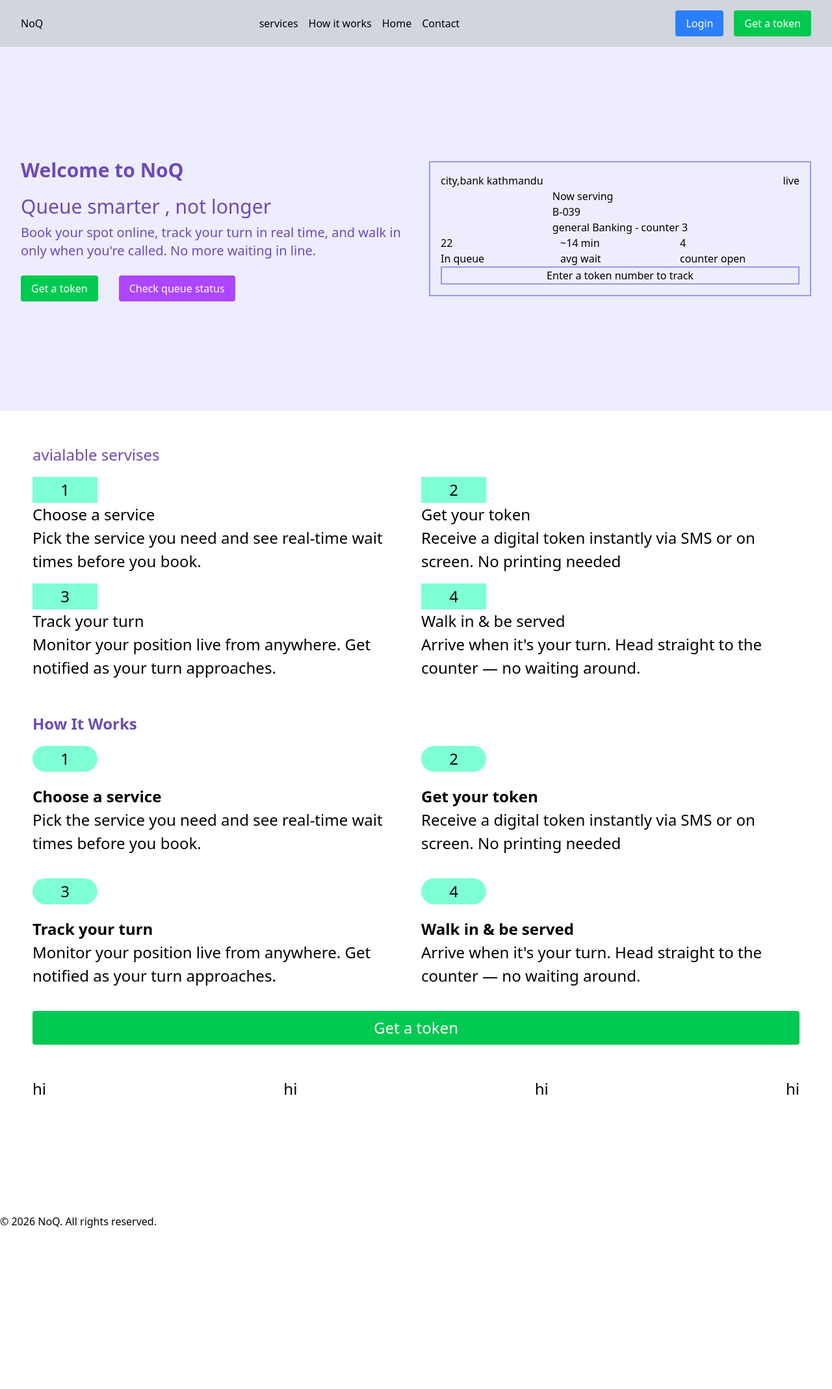
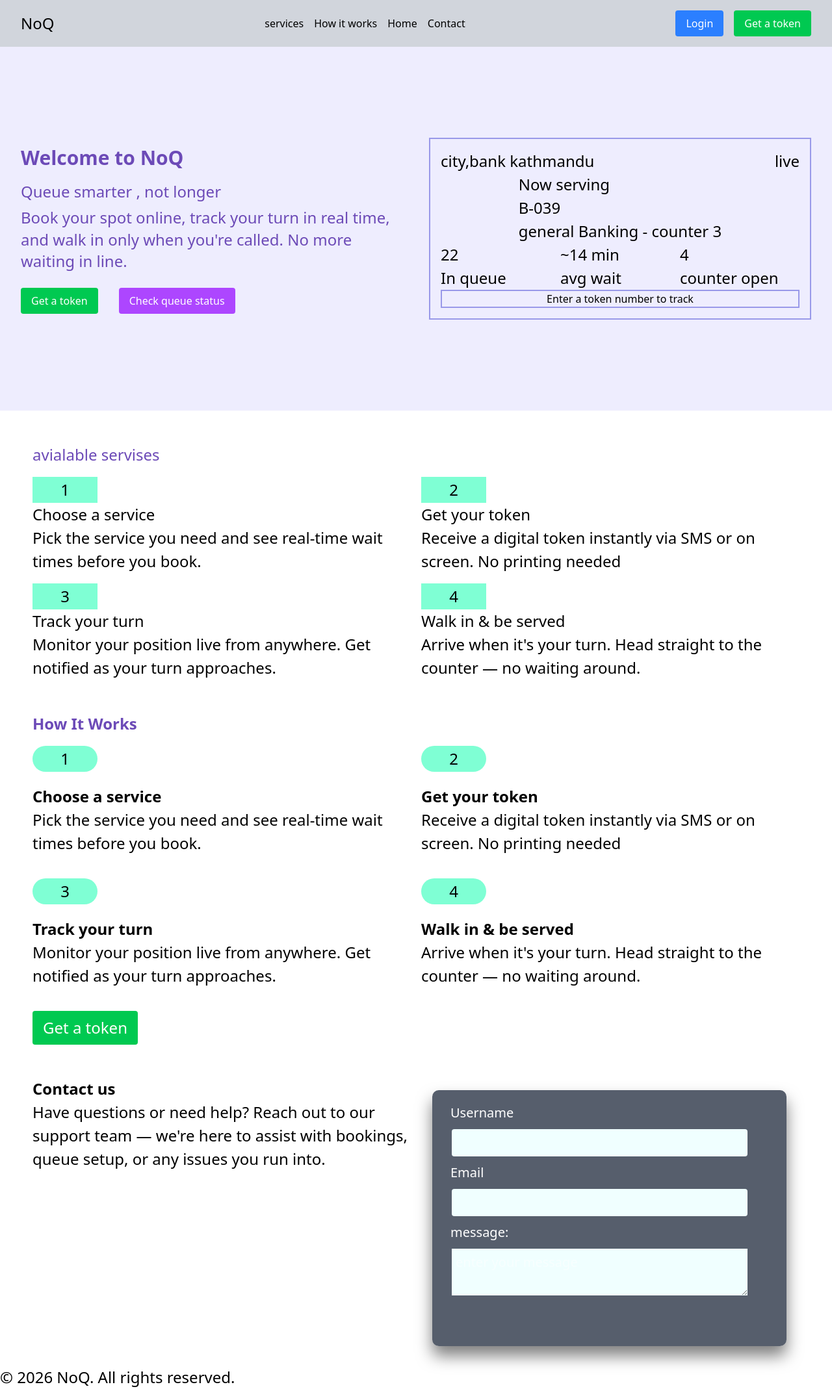
Before and after one commit to NoQ-project/NoQ, a Python web app: template frontend/templates/landing_page.html in a window 1280 px wide. Shown: the whole page at 65% size. Before the commit the page ends 1890 px from the top, so only its background shows below. Run offline with Jinja, Linux system fonts and the light colour scheme; the template is opened without the code that fills it, so the values that code supplies are empty; style sheets or scripts are compiled from the project's sources; some libraries are stand-ins or nearby versions.

Commit message:
contact section in landing page

```diff
--- a/frontend/templates/landing_page.html
+++ b/frontend/templates/landing_page.html
@@ -26,8 +26,12 @@
                 <li><a href="#contact">Contact</a></li>
             </ul>
             <div class="md:flex hidden justify-end gap-4">
-                <button class="bg-blue-500 text-white py-2 px-4 rounded">Login</button>
+                <a href="login.html">
+                    <button class="bg-blue-500 text-white py-2 px-4 rounded">Login</button>
+                </a>
+                <a href="login.html">
                 <button class="bg-green-500 text-white py-2 px-4 rounded">Get a token</button>
+                </a>
         </div>
         <div onclick="toggleSidebar()" class="bar cursor-pointer md:hidden flex justify-end gap-4">
             <i class="bar fa-solid fa-bars fa-lg"></i>
@@ -140,15 +144,37 @@
                 <p>Arrive when it's your turn. Head straight to the counter — no waiting around.</p></div>
             </div>
         </div>
-         <button class="bg-green-500 text-white py-2 px-4 rounded">Get a token</button>
+            <a href="login.html" target="_blank">
+                <button class="bg-green-500 text-white py-2 px-4 rounded">Get a token</button>
+            </a>
         </div>
     <script src="../../static/js/landing_page.js"></script>
-    <div class="contact md:flex justify-between services max-w-screen mx-auto scroll-mt-[56px]" id="contact">
-       <div>hi</div>
-       <div>hi</div>
-       <div>hi</div>
-       <div>hi</div>
-    </div>
+    <div  id="contact" class="contact grid sm:grid-cols-2 ">
+        <div class="contact-text">
+            <p class="font-bold">Contact us<p>
+            <p>Have questions or need help? Reach out to our support team — we're here to assist with bookings, queue setup, or any issues you run into.</p>
+            <div>
+
+            </div>
+        </div>
+        <div class="contact-form">
+         <form action="" method="post">
+            <div>
+             <label for="userame">Username</label>
+             <input type="text" name="userame" id="">
+             </div>
+              <div>
+             <label for="email"Email>Email</label>
+             <input type="email" name="email">
+              </div>
+              <div>
+             <label for="area">message:</label>
+                <textarea name="area" id="" cols="30" placeholder="enter your message"></textarea>
+             </div>
+         </form>
+        </div>
+     </div>
+
     <footer>
         <p>&copy; 2026 NoQ. All rights reserved.</p>
     </footer>
--- a/static/css/landing_page.css
+++ b/static/css/landing_page.css
@@ -12,6 +12,9 @@
     margin: 0px;
     box-sizing: border-box;
     scroll-behavior: smooth;
+}
+* p{
+    font-size: 24px;
 }
 .step{
     background-color: aquamarine;
@@ -63,5 +66,43 @@ header{
     border-color: rgb(153, 153, 233);
 }
 .contact{
+    gap: 10px;
+    scroll-margin-top: 24px;
+    font-size: 20px;
+    height: 100%;
     margin: 50px;
 }
+.contact-form{
+    display: flex;
+    flex-direction: column;
+    border-radius: 8px;
+    height: 100%;
+    margin: 20px;
+    padding: 20px;
+    color:black;
+    background: rgba(30, 41, 59, 0.75);
+    box-sizing: border-box;
+    box-shadow: 0 15px 25px rgba(0,0,0,.5);
+    backdrop-filter: blur(12px);
+    -webkit-backdrop-filter: blur(12px);
+    border-radius: 10px;
+    color: #fff;
+}
+.contact-form label{
+    padding: 8px;
+}
+.contact-form input{
+    background-color: azure;
+    border: 1px;
+    border-color: black;
+    width: 90%;
+    margin: 10px;
+    padding: 6px;
+    border-radius: 4px;
+}
+.contact-form textarea{
+    background-color: azure;
+    width: 90%;
+    margin: 10px;
+    padding: 6px;
+}
```
